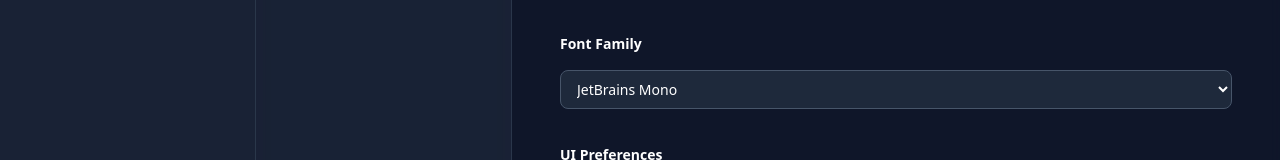
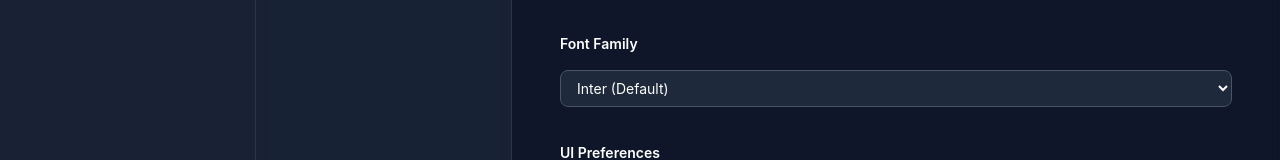
Before and after one commit to taipham2710/SSHLive, a React (Vite) app: page / in a window 1280 px wide. Both pictures are taken after a click on the button "Settings". Shown: the part 493-653 px from the top of the page. Built offline with nearby package versions, Linux system fonts and the light colour scheme.

Commit message:
style(font): set default font to Inter system stack and simplify dropdown
Default stack: Inter, -apple-system, BlinkMacSystemFont, Segoe UI, Roboto, sans-serif; remove previous default options and add 'Inter (Default)'.

```diff
--- a/src/components/SettingsPanel.tsx
+++ b/src/components/SettingsPanel.tsx
@@ -8,6 +8,19 @@
   const [hasChanges, setHasChanges] = useState(false)
   const [previewTheme, setPreviewTheme] = useState<'light' | 'dark' | 'auto' | undefined>(undefined)
   const [previewFontSize, setPreviewFontSize] = useState<number | undefined>(undefined)
+  const [previewFontFamily, setPreviewFontFamily] = useState<string | undefined>(undefined)
+  const DEFAULT_FONT_STACK = "Inter, -apple-system, BlinkMacSystemFont, Segoe UI, Roboto, sans-serif"
+
+  // Capture the initial app font (once) as the true default
+  useEffect(() => {
+    // Ensure CSS variable has default on mount
+    const current = getComputedStyle(document.documentElement)
+      .getPropertyValue('--app-font-family')
+      .trim()
+    if (!current) {
+      document.documentElement.style.setProperty('--app-font-family', DEFAULT_FONT_STACK)
+    }
+  }, [])
 
   const applyTheme = (theme: 'light' | 'dark' | 'auto', animate: boolean = true) => {
     const root = document.documentElement
@@ -55,8 +68,13 @@
       if (previewFontSize !== undefined) {
         document.documentElement.style.setProperty('--app-font-size', `${settings.fontSize || 14}px`)
       }
+      // Revert font family to saved value on leave if not saved
+      if (previewFontFamily !== undefined) {
+        document.documentElement.style.setProperty('--app-font-family', settings.fontFamily || 'JetBrains Mono')
+        setPreviewFontFamily(undefined)
+      }
     }
-  }, [previewTheme, previewFontSize, settings.theme, settings.fontSize])
+  }, [previewTheme, previewFontSize, previewFontFamily, settings.theme, settings.fontSize, settings.fontFamily])
 
   const tabs = [
     { id: 'appearance', label: 'Appearance', icon: Palette },
@@ -160,15 +178,28 @@
       <div>
         <label className="block text-lg font-semibold text-white mb-3 theme-light:text-blue-900">Font Family</label>
         <select
-          value={settings.fontFamily || 'JetBrains Mono'}
-          onChange={(e) => handleSettingChange('fontFamily', e.target.value)}
+          value={previewFontFamily ?? settings.fontFamily ?? DEFAULT_FONT_STACK}
+          onChange={(e) => {
+            const family = e.target.value
+            // Preview font family immediately
+            document.documentElement.classList.add('theme-anim')
+            document.documentElement.style.setProperty('--app-font-family', family)
+            window.clearTimeout((document.documentElement as any)._themeAnimTid)
+            ;(document.documentElement as any)._themeAnimTid = window.setTimeout(() => {
+              document.documentElement.classList.remove('theme-anim')
+            }, 200)
+            setHasChanges(true)
+            // Do not persist until Save is clicked
+            setPreviewFontFamily(family)
+          }}
           className="input-primary w-full"
         >
-          <option value="JetBrains Mono">JetBrains Mono</option>
-          <option value="Fira Code">Fira Code</option>
-          <option value="Monaco">Monaco</option>
-          <option value="Consolas">Consolas</option>
-          <option value="Courier New">Courier New</option>
+          <option value={DEFAULT_FONT_STACK}>Inter (Default)</option>
+          <option value="'JetBrains Mono', ui-monospace, SFMono-Regular, Menlo, Monaco, Consolas, 'Liberation Mono', 'Courier New', monospace">JetBrains Mono</option>
+          <option value="'Fira Code', ui-monospace, SFMono-Regular, Menlo, Monaco, Consolas, 'Liberation Mono', 'Courier New', monospace">Fira Code</option>
+          <option value="Monaco, ui-monospace, SFMono-Regular, Menlo, Consolas, 'Liberation Mono', 'Courier New', monospace">Monaco</option>
+          <option value="Consolas, ui-monospace, SFMono-Regular, Menlo, Monaco, 'Liberation Mono', 'Courier New', monospace">Consolas</option>
+          <option value="'Courier New', ui-monospace, SFMono-Regular, Menlo, Monaco, Consolas, 'Liberation Mono', monospace">Courier New</option>
         </select>
       </div>
 
@@ -517,6 +548,10 @@
                 if (previewFontSize !== undefined) {
                   await updateSetting('fontSize' as any, previewFontSize)
                 }
+                if (previewFontFamily !== undefined) {
+                  await updateSetting('fontFamily' as any, previewFontFamily)
+                  setPreviewFontFamily(undefined)
+                }
                 setHasChanges(false)
               }}
             >
--- a/src/index.css
+++ b/src/index.css
@@ -6,11 +6,14 @@
   :root {
     /* Global app font size (rem base). Controlled by Settings preview. */
     --app-font-size: 14px;
+    /* Global app font family (default: system UI as in the screenshot). */
+    --app-font-family: Inter, -apple-system, BlinkMacSystemFont, Segoe UI, Roboto, sans-serif;
   }
   body {
     @apply bg-dark-900;
     color: white;
     font-feature-settings: "rlig" 1, "calt" 1;
+    font-family: var(--app-font-family);
   }
 
   /* Light theme: refined with softer colors and proper border radius handling */
```
